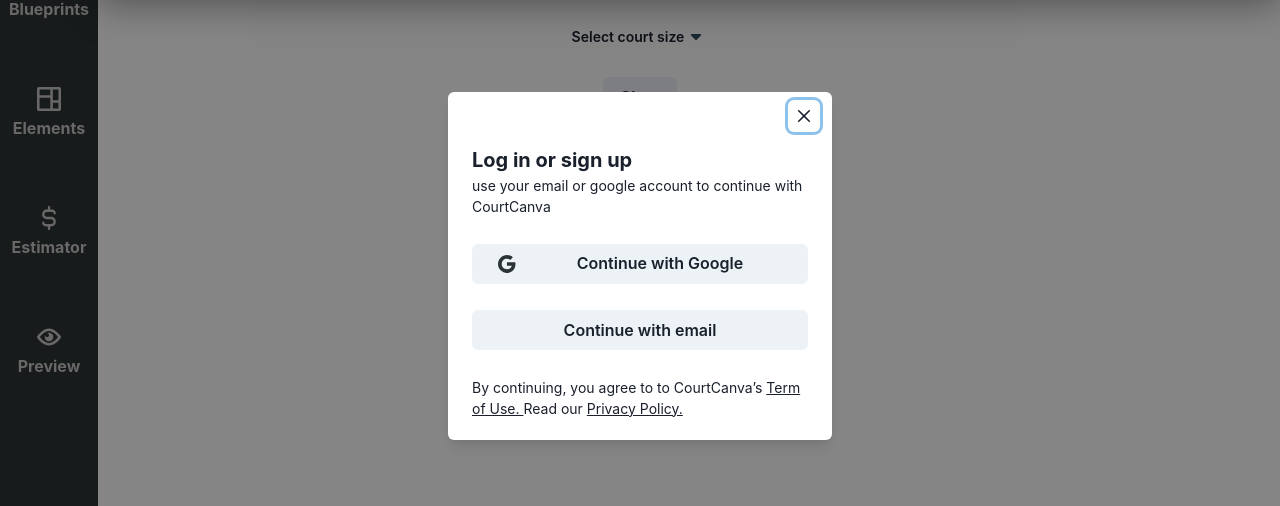
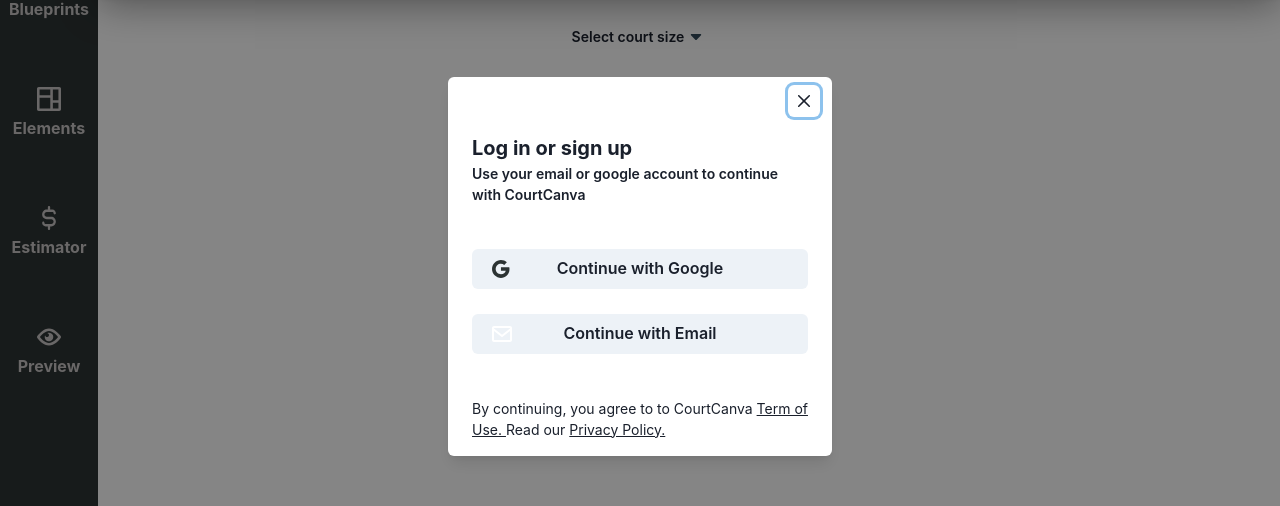
Before and after one commit to courtcanva/cc-app, a Next.js app: page / in a window 1280 px wide. Both pictures are taken after a click on the button "Share". Shown: the part 134-640 px from the top of the page. Built offline with nearby package versions, Linux system fonts and the light colour scheme; no server answers.

Commit message:
feat: cc-0035 update some style

```diff
--- a/src/components/Login/index.tsx
+++ b/src/components/Login/index.tsx
@@ -6,50 +6,48 @@ import {
   ModalBody,
   ModalCloseButton,
   Button,
-  GridItem,
-  IconButton,
+  ModalFooter,
 } from "@chakra-ui/react";
-import { Flex, Text, Link, Spacer, Grid, SimpleGrid, useDisclosure } from "@chakra-ui/react";
+import { Flex, Text, Icon, Link, useDisclosure } from "@chakra-ui/react";
 
 import GoogleSvg from "@/assets/svg/LoginSvg/gmail.svg";
+import EmailSvg from "@/assets/svg/LoginSvg/email.svg";
 
-function MContent() {
+function LoginModalContent(props: any) {
   const { isOpen, onOpen, onClose } = useDisclosure();
   return (
-    <>
+    <Modal isOpen={props.isOpen} onClose={props.onClose} isCentered size={"sm"}>
+      <ModalOverlay />
       <ModalContent>
-        <ModalHeader></ModalHeader>
-        <ModalCloseButton />
-        <ModalBody>
-          <Flex flexDir="column" justifyContent="space-around" h="300px">
-            <Flex flexDir="column">
+        <ModalHeader>
+          <Flex flexDir="column" mt="40px" mb="20px">
             <Text fontSize="xl" fontWeight="bold">
               Log in or sign up
             </Text>
-              <Text fontSize="sm">
-                use your email or google account to continue with CourtCanva
-              </Text>
+            <Text fontSize="sm">Use your email or google account to continue with CourtCanva</Text>
           </Flex>
-
-            <Button cursor="pointer" _active={{ bgColor: "CourtSizecolor.btc" }}>
-              <IconButton
-                aria-label="Gmail"
-                colorScheme="transparent"
-                icon={<GoogleSvg />}
-                left="-50px"
-                variant="loginBtn"
-                isActive={true}
-                // isDisabled={true}
-              />
+        </ModalHeader>
+        <ModalCloseButton />
+        <ModalBody mb="20px">
+          <Flex flexDir="column" justifyContent="space-around" gap="25px">
+            <Button variant="loginBtn2" position="relative">
+              <Icon w="24px" h="24px" position="absolute" top="11px" left="20px">
+                <GoogleSvg />
+              </Icon>
               <Text>Continue with Google </Text>
             </Button>
 
-            <Button cursor="pointer" _active={{ bgColor: "CourtSizecolor.btc" }}>
-              <Text>Continue with email</Text>
+            <Button variant="loginBtn2" position="relative">
+              <Icon w="24px" h="24px" position="absolute" top="12px" left="20px">
+                <EmailSvg />
+              </Icon>
+              <Text>Continue with Email </Text>
             </Button>
-
+          </Flex>
+        </ModalBody>
+        <ModalFooter>
           <Text fontSize="sm">
-              By continuing, you agree to to CourtCanva’s&nbsp;
+            By continuing, you agree to to CourtCanva&nbsp;
             <Link href="#" textDecoration="underline" _hover={{ color: "CourtSizecolor.btc" }}>
               Term of Use.&nbsp;
             </Link>
@@ -58,11 +56,10 @@ function MContent() {
               Privacy Policy.
             </Link>
           </Text>
-          </Flex>
-        </ModalBody>
+        </ModalFooter>
       </ModalContent>
-    </>
+    </Modal>
   );
 }
 
-export default MContent;
+export default LoginModalContent;
--- a/src/components/NavBar/index.tsx
+++ b/src/components/NavBar/index.tsx
@@ -1,6 +1,6 @@
 import { Flex, Button, Text, IconButton, Grid, useDisclosure } from "@chakra-ui/react";
 import { Menu, MenuButton, MenuList, MenuItem } from "@chakra-ui/react";
-import { Modal, ModalOverlay } from "@chakra-ui/react";
+// import { Modal, ModalOverlay } from "@chakra-ui/react";
 import { FaRegUser } from "react-icons/fa";
 import { FiDownload } from "react-icons/fi";
 import { HiOutlineShoppingBag } from "react-icons/hi";
@@ -10,7 +10,7 @@ import { BiStar, BiPencil } from "react-icons/bi";
 import Link from "next/link";
 import HOME_PAGE_LINK from "@/constants/index";
 
-import MContent from "../Login";
+import LoginModalContent from "../Login";
 
 const NavigationBar = () => {
   const { isOpen, onOpen, onClose } = useDisclosure();
@@ -69,10 +69,7 @@ const NavigationBar = () => {
           </MenuList>
         </Menu>
 
-        <Modal isOpen={isOpen} onClose={onClose} isCentered size={"sm"}>
-          <ModalOverlay />
-          <MContent />
-        </Modal>
+        <LoginModalContent isOpen={isOpen} onClose={onClose}></LoginModalContent>
 
         <IconButton aria-label="Download design" icon={<FiDownload />} variant="navbarIconBtn" />
         <IconButton aria-label="Order" icon={<HiOutlineShoppingBag />} variant="navbarIconBtn" />
--- a/src/components/TopBar/index.tsx
+++ b/src/components/TopBar/index.tsx
@@ -17,6 +17,7 @@ import DocSvg from "@/assets/svg/TopBarSvg/document.svg";
 import RbSvg from "@/assets/svg/TopBarSvg/rainbow.svg";
 import ScSvg from "@/assets/svg/TopBarSvg/smallCourt.svg";
 import UploadSvg from "@/assets/svg/TopBarSvg/upload.svg";
+import LoginModalContent from "../Login";
 
 const TopBar = () => {
   const { isOpen, onOpen, onClose } = useDisclosure();
@@ -127,10 +128,7 @@ const TopBar = () => {
             variant="editorFooterIconBtn"
             onClick={onOpen}
           />
-          <Modal isOpen={isOpen} onClose={onClose} isCentered size={"sm"}>
-            <ModalOverlay />
-            <MContent />
-          </Modal>
+          <LoginModalContent isOpen={isOpen} onClose={onClose}></LoginModalContent>
           <IconButton
             aria-label="Bin"
             colorScheme="transparent"
--- a/src/styles/components/buttonStyles.ts
+++ b/src/styles/components/buttonStyles.ts
@@ -14,7 +14,7 @@ const buttonStyles = {
       fontSize: "lg",
       fontWeights: "bold",
       lineHeights: "22",
-      _hover: { bg: "brand.secondary", opacity: "0.60" },
+      _hover: { bg: "brand.secondary", opacity: "0.60"},
       _active: { bg: "brand.secondary", opacity: "0.60" },
     },
     editorFooterIconBtn: {
@@ -28,7 +28,19 @@ const buttonStyles = {
       bg: "transparent",
       color: "transparent",
       _active: { bg: "transparent" },
-    }
+    },
+     loginBtn2: {
+      bg: "background.third",
+      color: "fontcolor.secondary",
+      size: "lg",
+      fontSize: "16px",
+      fontWeights: "bold",
+      lineHeights: "40",
+      _hover: { bg: "brand.secondary"},
+      _active: { bg: "brand.secondary"},
+ // _focus:{ boxShadow:"0 0 1px 2px rgba(ff,ff,00, .75)" },
+      _focus:{ boxShadow:""},
+ },
   },
 };
 
--- a/src/styles/theme.ts
+++ b/src/styles/theme.ts
@@ -27,9 +27,11 @@ const colors = {
   background: {
     primary: "#2C3333",
     secondary : "#4f5757",
+    third:"#EDF2F7"
   },
   fontcolor: {
     primary: "#C8C5C5",
+    secondary:"#1A202C",
   },
   CourtSizecolor: {
     btc: "#40B484",
```
Also changed, not shown: 1 other file (tests, documents, lock files or other folders). Lines whose indentation alone changed are shown as unchanged.
